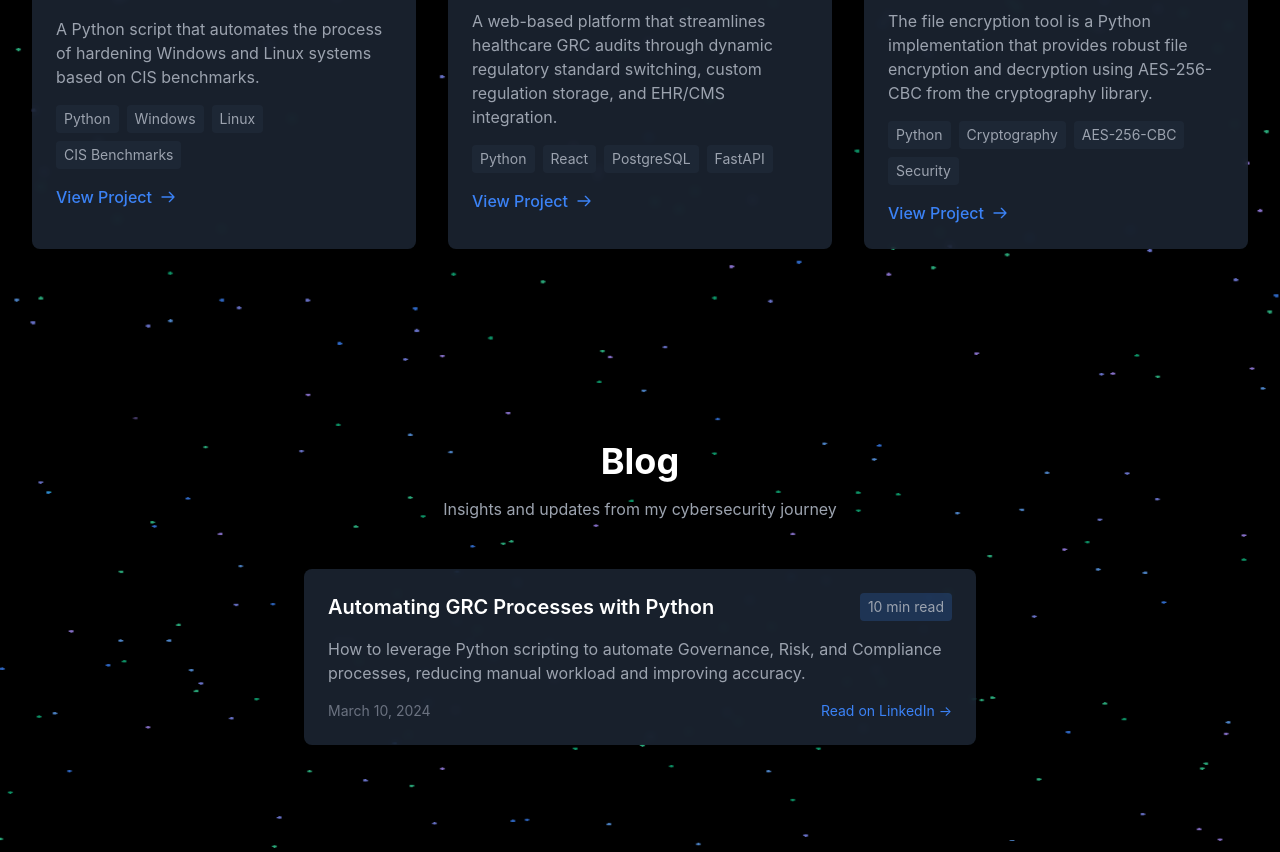
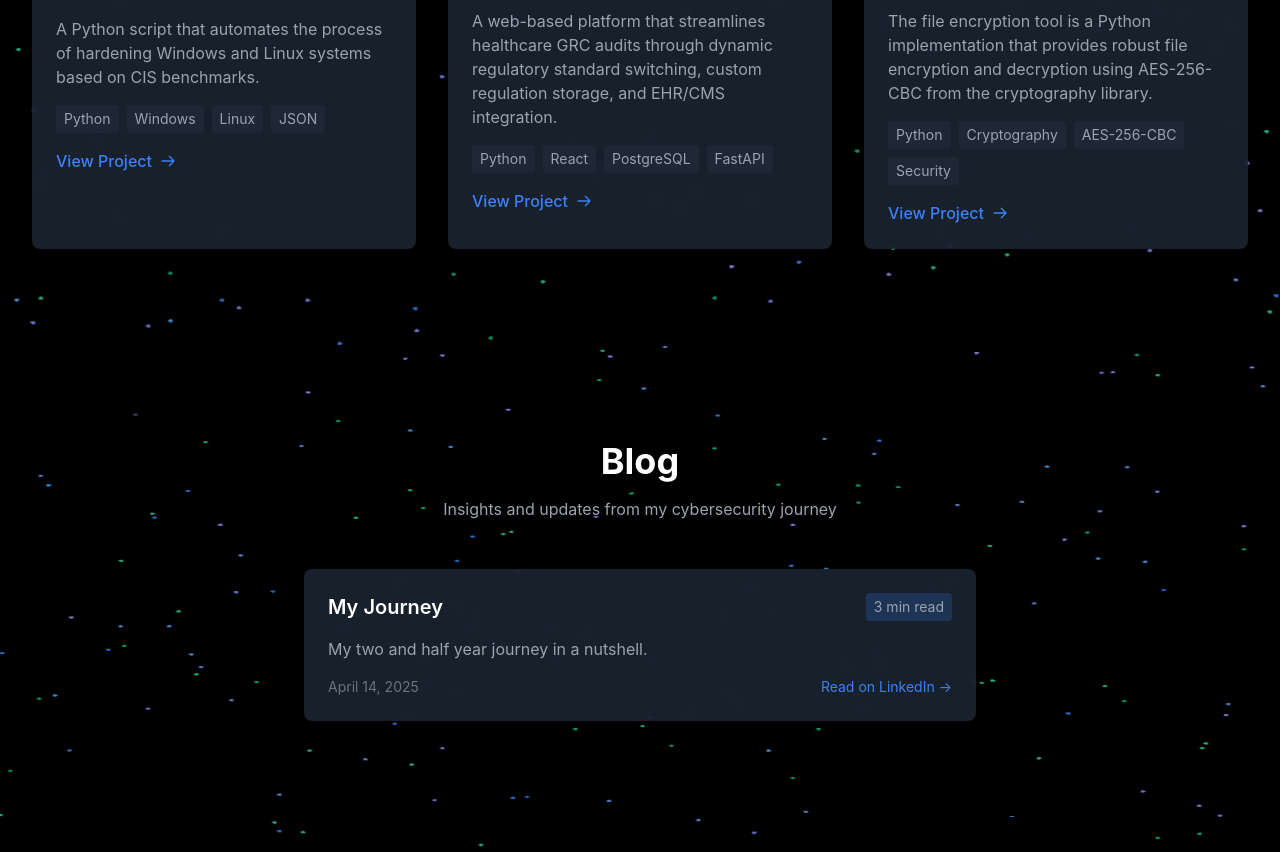
Before and after one commit to MMGehrke/Portfolio, a React (Create React App) app: page / in a window 1280 px wide. Shown: the part 2563-3415 px from the top of the page. Built offline with nearby package versions, Linux system fonts and the light colour scheme.

Commit message:
Update blog post and project technologies

```diff
--- a/src/components/Blog.tsx
+++ b/src/components/Blog.tsx
@@ -13,10 +13,10 @@ interface BlogPost {
 const blogPosts: BlogPost[] = [
   {
     id: 2,
-    title: "Automating GRC Processes with Python",
-    description: "How to leverage Python scripting to automate Governance, Risk, and Compliance processes, reducing manual workload and improving accuracy.",
-    readTime: "10 min read",
-    date: "March 10, 2024"
+    title: "My Journey",
+    description: "My two and half year journey in a nutshell.",
+    readTime: "3 min read",
+    date: "April 14, 2025"
   }
 ];
 
--- a/src/components/Projects.tsx
+++ b/src/components/Projects.tsx
@@ -8,7 +8,7 @@ const Projects = () => {
     {
       title: 'Automated Security Hardening Script',
       description: 'A Python script that automates the process of hardening Windows and Linux systems based on CIS benchmarks.',
-      technologies: ['Python', 'Windows', 'Linux', 'CIS Benchmarks'],
+      technologies: ['Python', 'Windows', 'Linux', 'JSON'],
       icon: ShieldCheckIcon,
       link: 'https://github.com/MMGehrke/Automated-Security-Hardening'
     },
```
